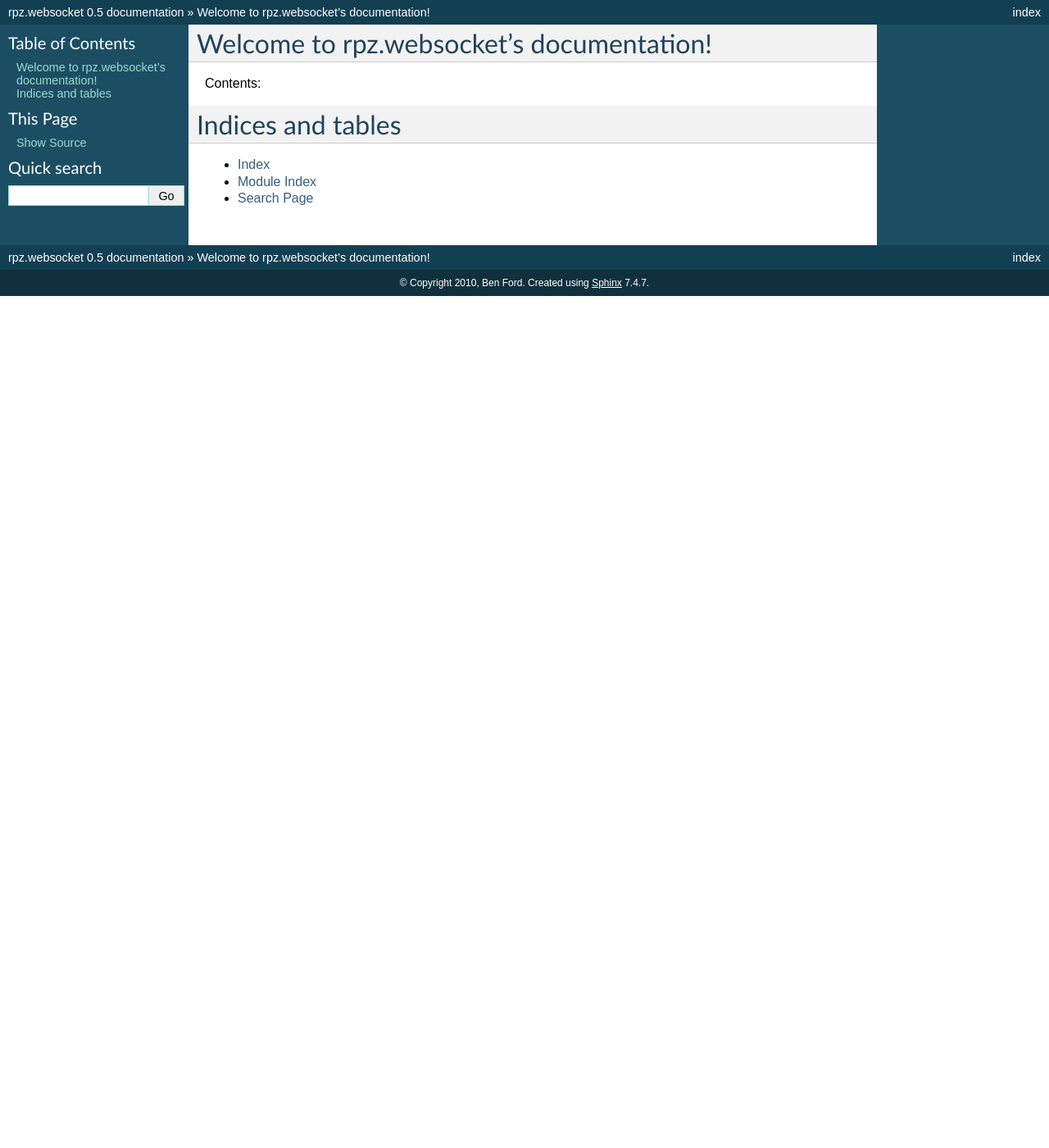
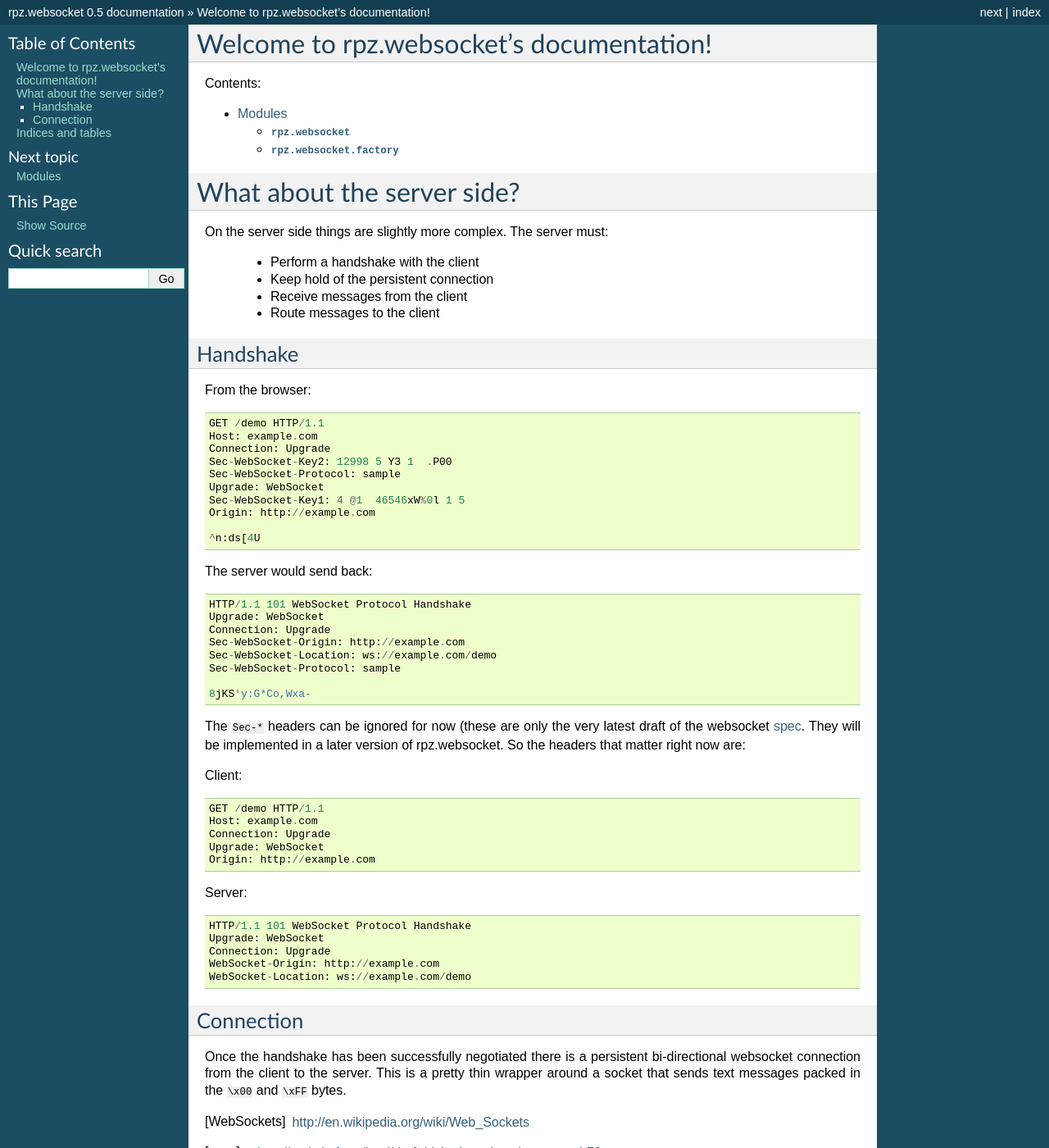
Before and after one commit to commandodev/stargate, a Sphinx documentation site: the page built from docs/index.rst, in a window 1280 px wide and 1400 px high. Shown: the whole window at 82% size. Built offline with Sphinx 7.4.7, drawn with Linux system fonts in a browser that asks for light colours; some of the changed text lies outside the part shown.

Commit message:
Fleshed out the docs

```diff
--- a/README.rst
+++ b/README.rst
@@ -41,6 +41,8 @@ persistent connection directly to the same objects that serve your HTML.
 Documentation
 =============
 
+.. note:: Still under construction
+
 Documentation is maintained at http://boothead.github.com/rpz.websocket
 
 References
--- a/docs/conf.py
+++ b/docs/conf.py
@@ -196,4 +196,9 @@ latex_documents = [
 
 
 # Example configuration for intersphinx: refer to the Python standard library.
-intersphinx_mapping = {'http://docs.python.org/': None}
+intersphinx_mapping = {
+    'http://docs.python.org/': None,
+    'http://docs.repoze.org/bfg/1.3/': None,
+    'http://pythonpaste.org/webob/': None,
+    'http://pythonpaste.org/': None
+    }
--- a/docs/index.rst
+++ b/docs/index.rst
@@ -11,6 +11,80 @@ Contents:
 .. toctree::
    :maxdepth: 2
 
+   api
+
+
+What about the server side?
+===========================
+
+On the server side things are slightly more complex. The server must:
+
+ * Perform a handshake with the client
+ * Keep hold of the persistent connection
+ * Receive messages from the client
+ * Route messages to the client
+
+Handshake
+---------
+
+From the browser::
+
+    GET /demo HTTP/1.1
+    Host: example.com
+    Connection: Upgrade
+    Sec-WebSocket-Key2: 12998 5 Y3 1  .P00
+    Sec-WebSocket-Protocol: sample
+    Upgrade: WebSocket
+    Sec-WebSocket-Key1: 4 @1  46546xW%0l 1 5
+    Origin: http://example.com
+
+    ^n:ds[4U
+
+The server would send back::
+
+    HTTP/1.1 101 WebSocket Protocol Handshake
+    Upgrade: WebSocket
+    Connection: Upgrade
+    Sec-WebSocket-Origin: http://example.com
+    Sec-WebSocket-Location: ws://example.com/demo
+    Sec-WebSocket-Protocol: sample
+
+    8jKS'y:G*Co,Wxa-
+
+The ``Sec-*`` headers can be ignored for now (these are only the very latest
+draft of the websocket spec_. They will be implemented in a later version of
+rpz.websocket. So the headers that matter right now are:
+
+Client::
+
+    GET /demo HTTP/1.1
+    Host: example.com
+    Connection: Upgrade
+    Upgrade: WebSocket
+    Origin: http://example.com
+
+Server::
+
+    HTTP/1.1 101 WebSocket Protocol Handshake
+    Upgrade: WebSocket
+    Connection: Upgrade
+    WebSocket-Origin: http://example.com
+    WebSocket-Location: ws://example.com/demo
+
+
+Connection
+----------
+
+Once the handshake has been successfully negotiated there is a persistent bi-directional
+websocket connection from the client to the server. This is a pretty thin wrapper
+around a socket that sends text messages packed in the ``\x00`` and ``\xFF`` bytes.
+
+
+
+
+.. [WebSockets] http://en.wikipedia.org/wiki/Web_Sockets
+.. [spec] http://tools.ietf.org/html/draft-hixie-thewebsocketprotocol-76
+
 Indices and tables
 ==================
 
```
Also changed, not shown: docs/api.rst (added, +22 -0 lines), 2 other files.
